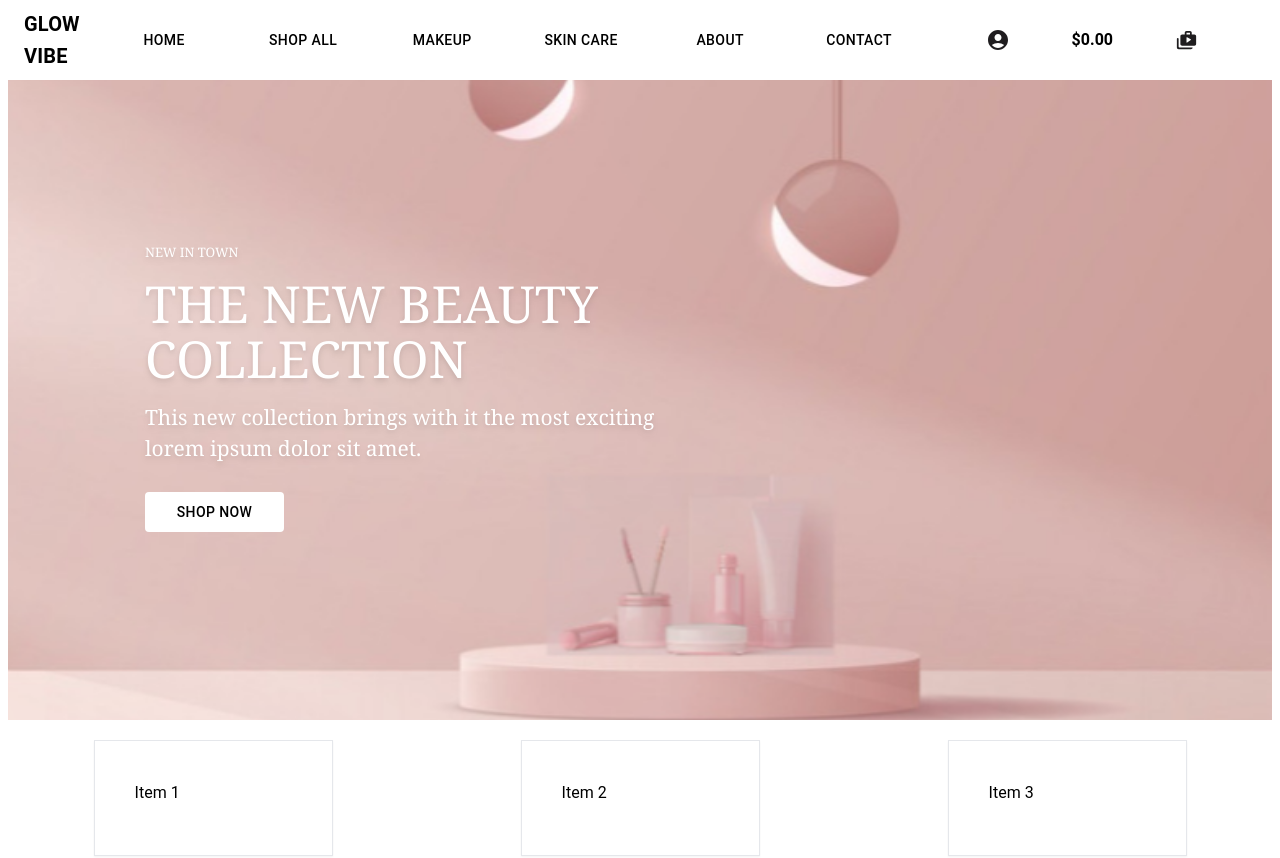
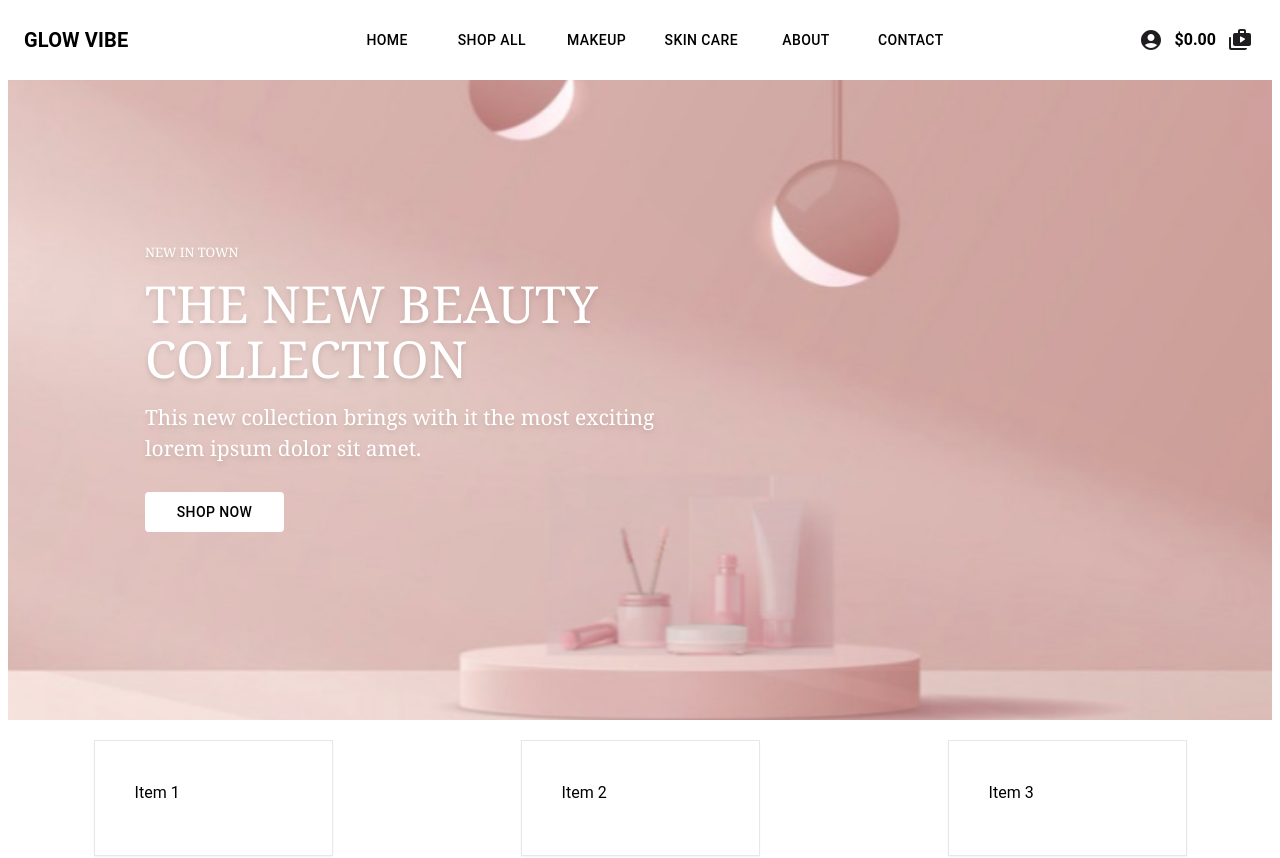
Before and after one commit to siyaptl/GlowVibe, a React (Create React App) app: page / in a window 1280 px wide. Shown: the top 858 px of the page. Built offline with nearby package versions, Linux system fonts and the light colour scheme.

Commit message:
Header and footer bugs solved

```diff
--- a/src/components/cmpheader/index.js
+++ b/src/components/cmpheader/index.js
@@ -186,18 +186,18 @@ function Header() {
 
 
         <Toolbar className='h-81 flex justify-between bg-white'>
-        <Typography variant='h6' className='w-104 h-81 flex justify-between cursor-pointer'>
+        <Typography variant='h6' className='lg:w-[21%] md:w-[21%] w-[45%] h-81 flex justify-between cursor-pointer'>
           <strong onClick={()=>navigate(`/`)}>GLOW VIBE</strong>
         </Typography>
 
         {/* Desktop Menu */}
-        <div className='w-575.16 h-81 justify-center mx-auto text-[15px] lg:flex hidden'>
+        <div className='w-[51%] h-81 justify-center mx-auto text-[15px] lg:flex hidden'>
           {menuItems.map((item) => (
             <Button
               key={item.text}
               onClick={() => navigate(item.path)}
               className='h-[80px] font-normal hover:bg-slate-50 hover:text-[#D999A0]'
-              style={{ padding: "15px", color: "#000000" }}
+              style={{ padding: "1px", color: "#000000" }}
             >
               {item.text}
             </Button>
@@ -205,40 +205,36 @@ function Header() {
         </div>
 
         {/* Cart Price, Account Icon & Mobile Menu Icon */}
-        <div className='flex justify-end items-center'>
+        <div className='flex justify-end items-center w-[15%] mx-auto space-x-3 mr-1'>
 
           {/* Account Icon */}
-          <IconButton onClick={() => navigate("/login")} className="lg:block hidden">
-            <AccountCircleIcon className="lg:text-[#1f1d1f] hover:md:text-[#C8A2C8] md:text-gray-700 text-gray-700" />
-          </IconButton>
+            <AccountCircleIcon onClick={() => navigate("/login")} className="lg:block hidden hover:md:text-[#C8A2C8] md:text-gray-700 lg:text-[#1f1d1f] text-gray-700" />
 
-          <span className="hidden lg:block text-black font-bold mr-1 ml-1">${totalPrice.toFixed(2)}</span>
+          <span className="hidden lg:block text-black font-bold">${totalPrice.toFixed(2)}</span>
 
-          <IconButton onClick={cartSection} className="lg:block hidden">
           <Badge
+               onClick={cartSection}
               badgeContent={cartItemCount}
               sx={{
                 '& .MuiBadge-badge': {
                   backgroundColor: 'black',  // Set badge background color to black
                   color: 'white',            // Set text color to white
-                  fontSize: '13px',          // Adjust font size
-                  width: '19px',             // Set width of the badge
-                  height: '19px',            // Set height of the badge
-                  minWidth: '19px',
+                  fontSize: '11px',          // Adjust font size
+                  width: '17px',             // Set width of the badge
+                  height: '17px',            // Set height of the badge
+                  minWidth: '17px',
                   borderRadius: '50%',       // Make it a circle
                   top: -3,                    // Adjust vertical position
                   right: -3,                  // Adjust horizontal position
                 }
               }}
+              className='lg:block hidden'
               overlap="circular"
             >
-           <ShopTwoRoundedIcon className="lg:text-[#1f1d1f] hover:md:text-[#C8A2C8] md:text-gray-700 text-gray-700" sx={{width:"21px", height:"21px"}} />
+           <ShopTwoRoundedIcon className="lg:text-[#1f1d1f] hover:md:text-[#C8A2C8] md:text-gray-700 text-gray-700"/>
             </Badge>
-          </IconButton>
 
-          <IconButton className="lg:hidden" onClick={toggleDrawer(true)} sx={{ display: isMobile ? 'flex' : 'none' }}>
-            <MenuIcon className="text-gray-700 hover:text-[#C8A2C8]" />
-          </IconButton>
+            <MenuIcon onClick={toggleDrawer(true)} className="lg:hidden text-gray-700 hover:text-[#C8A2C8]"  sx={{ display: isMobile ? 'flex' : 'none' }} />
         </div>
       </Toolbar>
 
--- a/src/pages/productdescription/index.js
+++ b/src/pages/productdescription/index.js
@@ -123,18 +123,18 @@ function Description() {
                 <p className="text-gray-600 mt-4 font-light text-[16px] tracking-wider leading-[25px] mr-16">{product.description2}</p>
 
                 <div className="flex items-center mt-6 space-x-4">
-                <div className="flex items-center border px-3 py-1">
+                  <div className="flex items-center border">
                   <button
-                  className="pr-3 py-2 text-gray-500 flex items-center justify-center border-r"
+                    className="w-[43px] text-gray-500 flex items-center justify-center border-r"
                     onClick={() => setQuantity((q) => Math.max(1, q - 1))}
                   >
                     <Minus size={11} />
                   </button>
-                <span className="px-4 text-[13px] text-gray-500 flex items-center justify-center">
+                  <span className="px-4 py-[9px] text-[13px] text-gray-500 flex items-center justify-center">
                     {quantity}
                   </span>
                   <button
-                  className="pl-3 py-2 text-gray-500 flex items-center justify-center border-l"
+                    className="w-[43px] text-gray-500 flex items-center justify-center border-l"
                     onClick={() => setQuantity((q) => q + 1)}
                   >
                     <Plus size={13} />
@@ -293,7 +293,7 @@ function Description() {
         </div>
         </div>
 
-        <label className="block font-medium text-[19px] text-slate-600 mt-3 mb-1 tracking-wider">Your rating * </label>
+        <label className="block font-medium text-[19px] text-slate-600 mt-3 mb-1 tracking-wider">Your review * </label>
         <textarea
           value={review}
           onChange={(e) => setReview(e.target.value)}
```
Lines whose indentation alone changed are shown as unchanged.
